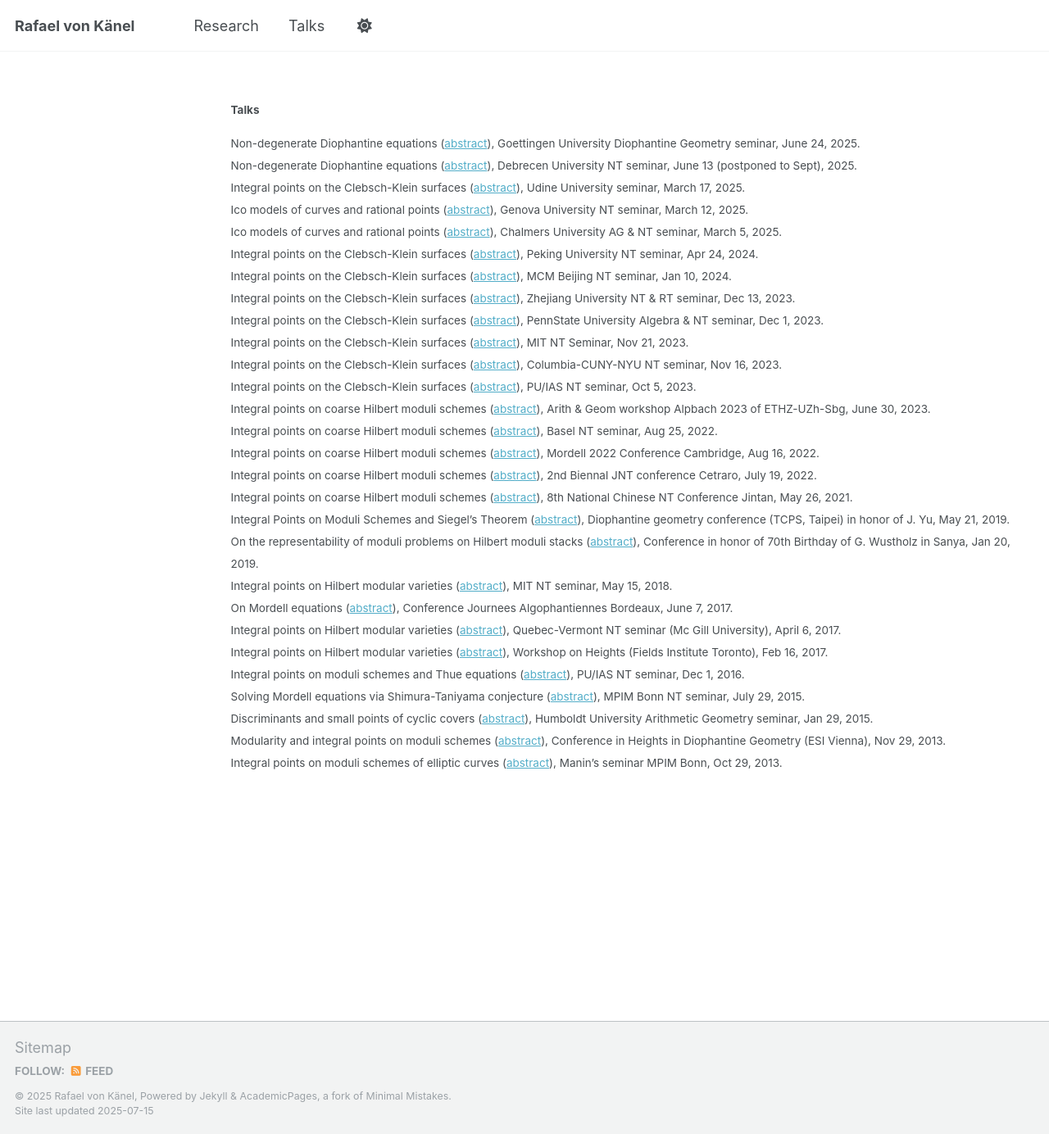
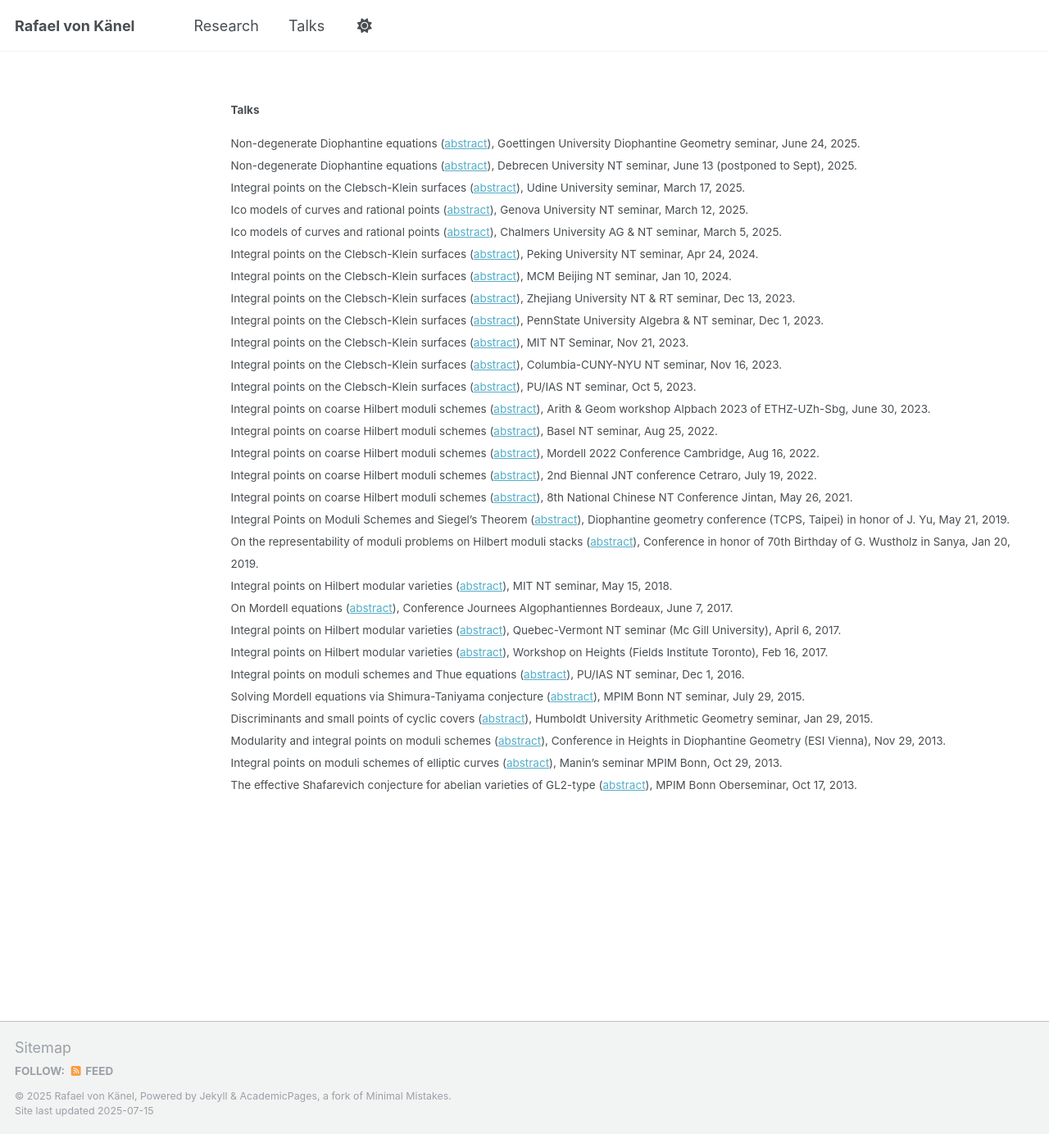
Before and after one commit to rafaelvonkanel/rafaelvonkanel.github.io, a Jekyll site: the page built from _pages/talks.md, in a window 1280 px wide and 1384 px high. Shown: the whole window at 82% size. Built offline with Jekyll 4.4.1, drawn with Linux system fonts in a browser that asks for light colours; a script that is not in the unit is left out.

Commit message:
Update talks.md

```diff
--- a/_pages/talks.md
+++ b/_pages/talks.md
@@ -35,4 +35,5 @@ Solving Mordell equations via Shimura-Taniyama conjecture ([abstract](../_talks/
 Discriminants and small points of cyclic covers ([abstract](../_talks/2015-01-29-talk.md)), Humboldt University Arithmetic Geometry seminar, Jan 29, 2015.
 Modularity and integral points on moduli schemes ([abstract](../_talks/2013-11-29-talk.md)), Conference in Heights in Diophantine Geometry (ESI Vienna), Nov 29, 2013.
 Integral points on moduli schemes of elliptic curves ([abstract](../_talks/2013-10-29-talk.md)), Manin's seminar MPIM Bonn, Oct 29, 2013.
+The effective Shafarevich conjecture for abelian varieties of GL2-type ([abstract](../_talks/2013-10-17-talk.md)), MPIM Bonn Oberseminar, Oct 17, 2013.
 </small>
```
